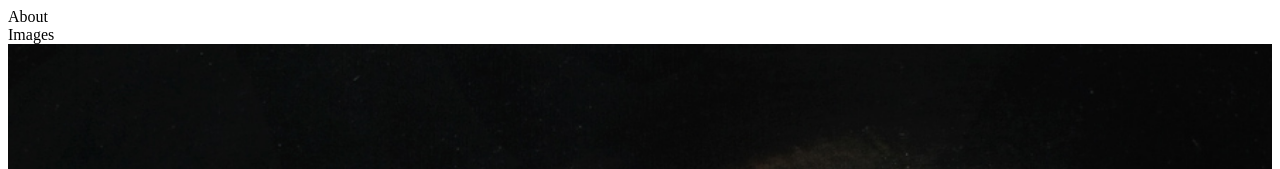
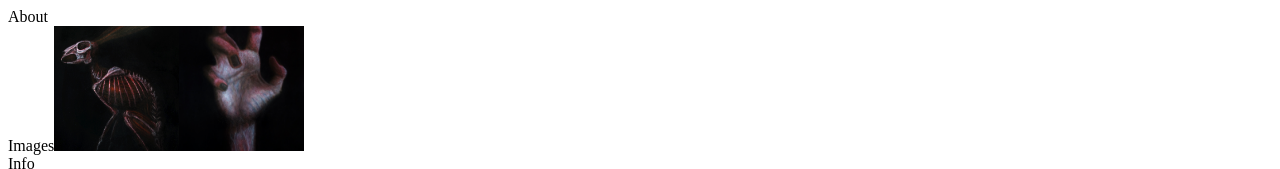
Before and after one commit to A-A-Z/art-of-pkl, a Gatsby site: page / in a window 1280 px wide. Shown: the top 169 px of the page. Built offline with nearby package versions, Linux system fonts and the light colour scheme; Gatsby itself is replaced by a stand-in of ours; grey boxes are pictures that could not be loaded.

Commit message:
Updates to images

```diff
--- a/src/pages/index.js
+++ b/src/pages/index.js
@@ -1,6 +1,5 @@
 import React from 'react'
 import Link from 'gatsby-link'
-
 import Img from 'gatsby-image'
 
 const IndexPage = (data) => (
@@ -12,7 +11,8 @@ const IndexPage = (data) => (
     <section>
       Images
       {data.props}
-      <Img sizes={data.data.imageOne.sizes} />
+      <Img resolutions={data.data.imageOne.resolutions} />
+      <Img resolutions={data.data.imageTwo.resolutions} />
     </section>
 
     <section>
@@ -30,10 +30,15 @@ const IndexPage = (data) => (
 export default IndexPage
 
 export const query = graphql`
-  query IndexQuery {
+  query BlurUpQuery {
     imageOne: imageSharp(id: { regex: "/hare.jpg/" }) {
-      sizes(maxWidth: 630) {
-        ...GatsbyImageSharpSizes
+      resolutions(width: 125, height: 125) {
+        ...GatsbyImageSharpResolutions
+      }
+    }
+    imageTwo: imageSharp(id: { regex: "/reach.jpg/" }) {
+      resolutions(width: 125, height: 125) {
+        ...GatsbyImageSharpResolutions
       }
     }
   }
```
